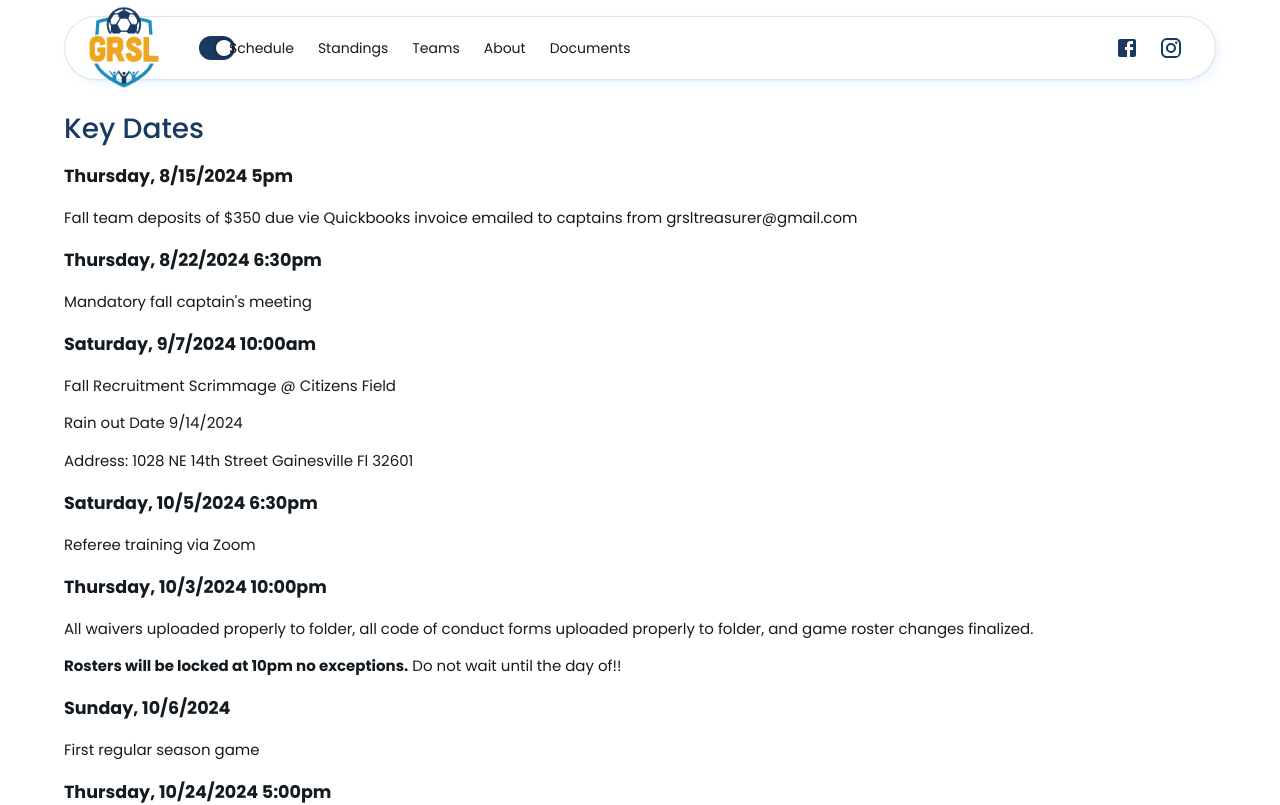
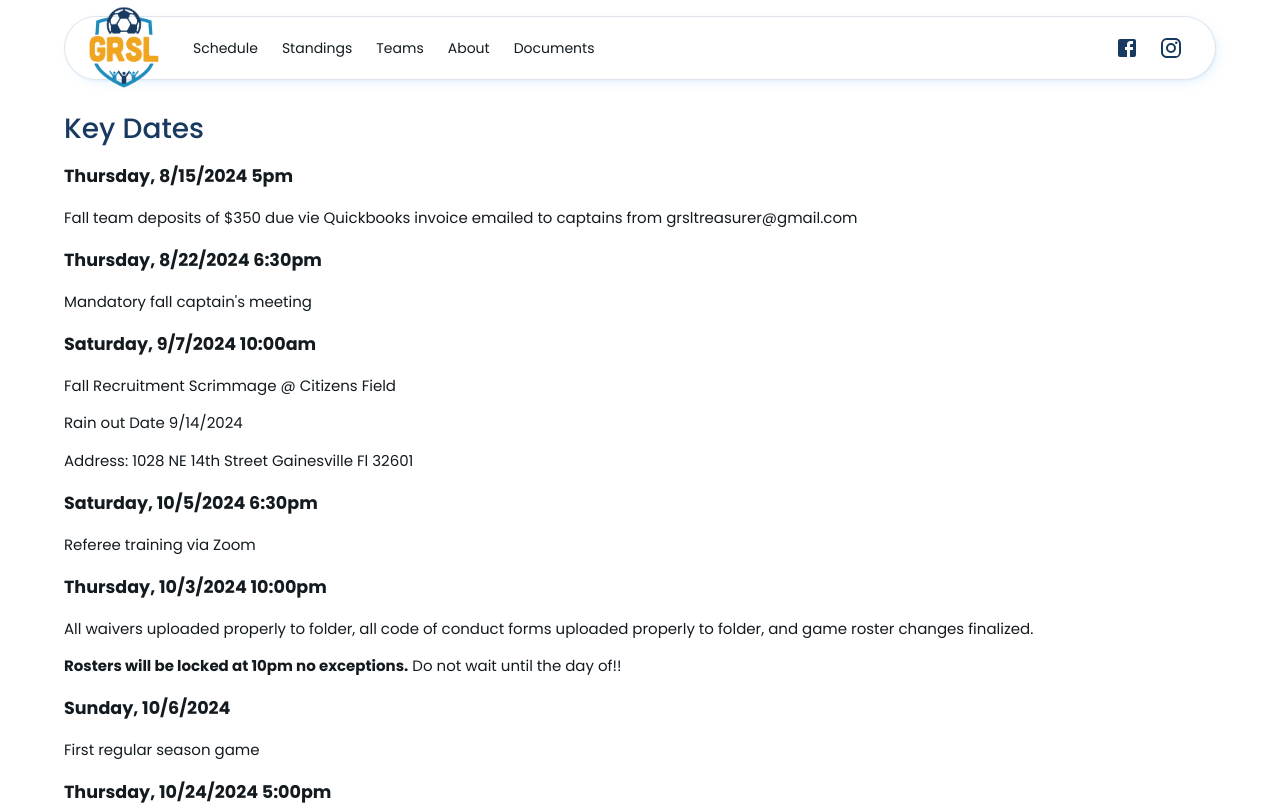
Before and after one commit to gnvrsl/grsl-ng, a React (Vite) app: page /page/dates in a window 1280 px wide. Shown: the top 805 px of the page. Built offline with nearby package versions, Linux system fonts and the light colour scheme; a web font is replaced by a local one.

Commit message:
remove logo toggle

```diff
--- a/src/components/AppAppBar.tsx
+++ b/src/components/AppAppBar.tsx
@@ -25,16 +25,12 @@ interface AppAppBarProps {
 
 function AppAppBar({ mode, toggleColorMode, router}: AppAppBarProps) {
   const [open, setOpen] = React.useState(false);
-  const [primaryLogo, setLogoSwitch] = React.useState(true);
-  let logo = primaryLogo ? '/Primary-GRSL.png' : '/Primary-Full-crop.png';
+  let logo = '/Primary-GRSL.png';
   mode == 'light' && toggleColorMode();  //  this is a no-op, it's here so I don't have to change the props definition
   const toggleDrawer = (newOpen: boolean) => () => {
     setOpen(newOpen);
   };
 
-  const toggleLogo = (newToggle: boolean) => () => {
-    setLogoSwitch(newToggle);
-  }
 
   /**
   const scrollToSection = (sectionId: string) => {
@@ -102,14 +98,6 @@ function AppAppBar({ mode, toggleColorMode, router}: AppAppBarProps) {
                   cursor: 'pointer'
                 }} alt="GRSL logo" />
               </a>
-            </Box>
-            <Box>
-              <Switch
-                checked={primaryLogo}
-                onChange={toggleLogo(!primaryLogo)}
-                name="logoSwitch"
-                inputProps={{ 'aria-label': 'secondary checkbox' }}
-              />
             </Box>
             <Box
               sx={{
```
